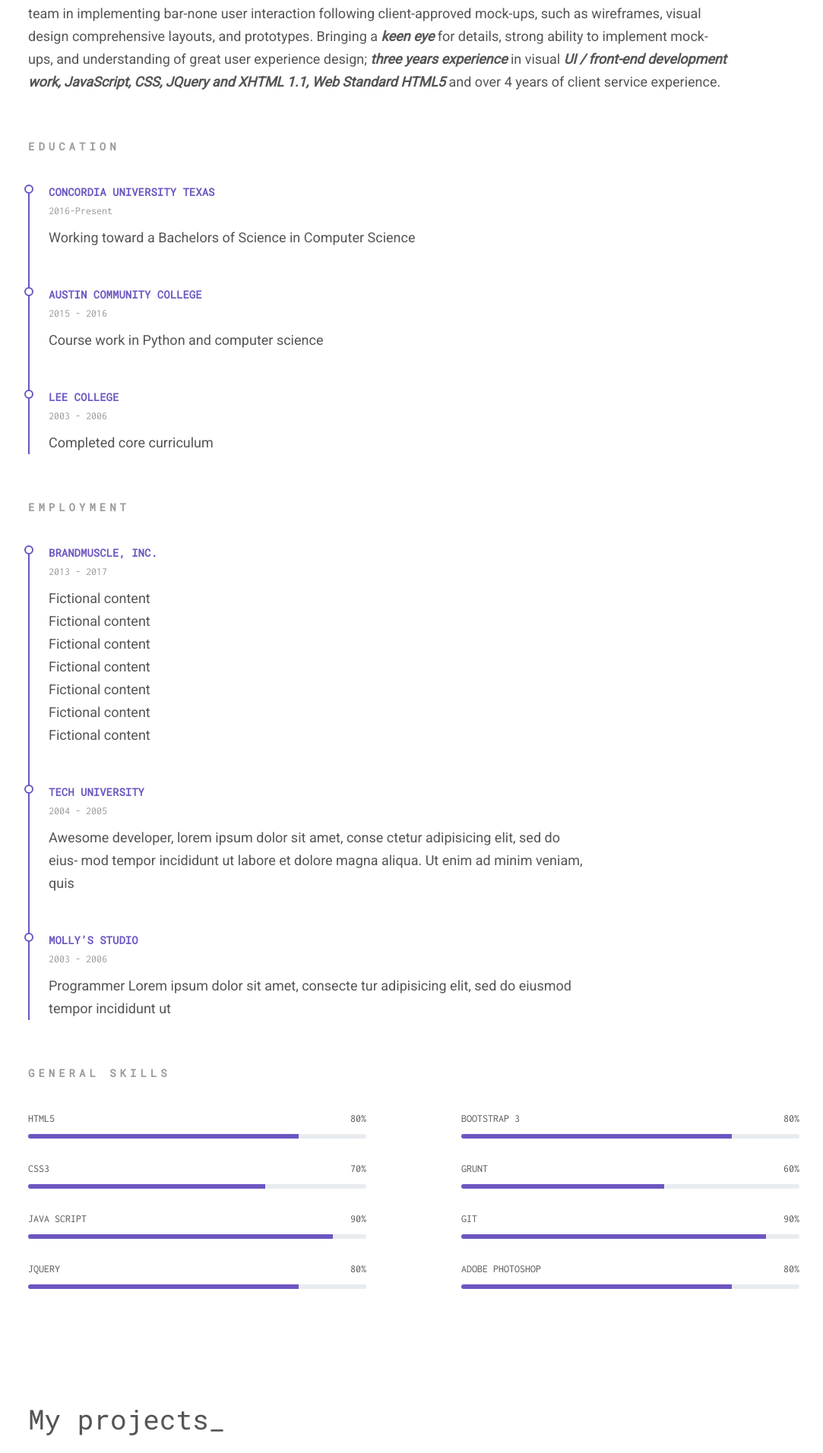
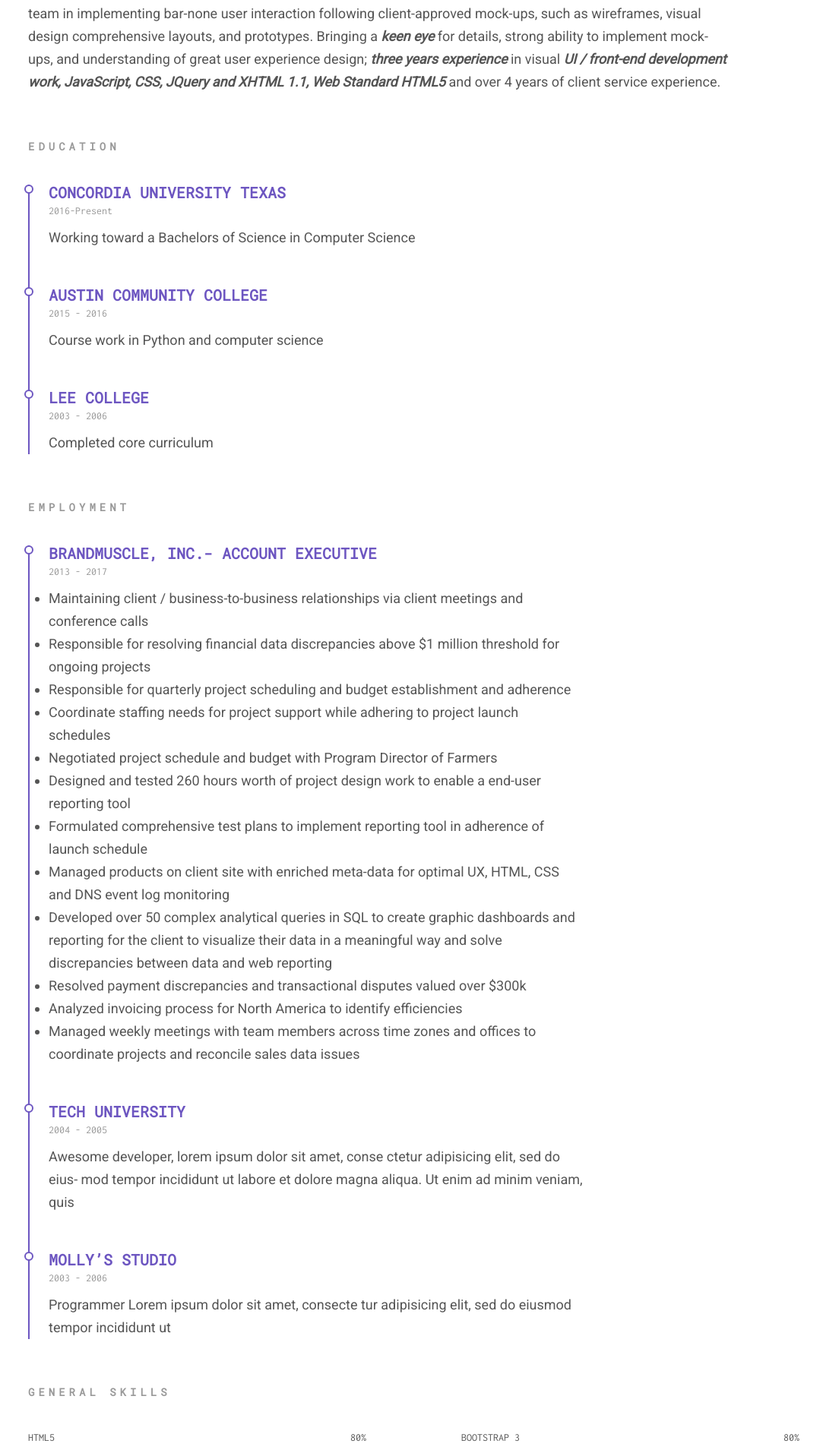
Before and after one commit to DevTrav/my_cv, a CodeIgniter app: page /my_cv/ in a window 1280 px wide. Shown: the part 1103-3016 px from the top of the page at 76% size, without its empty margins (48-1131 px from the left). Run offline with CodeIgniter, Linux system fonts and the light colour scheme; some libraries are stand-ins or nearby versions.

Commit message:
add custom font size and list style

```diff
--- a/application/views/resume.php
+++ b/application/views/resume.php
@@ -38,16 +38,24 @@
       <div class="col-md-8 section__resume resume-list">
         <h3 class="resume-list_title">employment</h3>
         <div class="resume-list__block">
-          <p class="resume-list__block-title">Brandmuscle, Inc.</p>
+          <p class="resume-list__block-title">Brandmuscle, Inc.- Account Executive</p>
           <p class="resume-list__block-date">2013 - 2017</p>
-          <ul><li>Fictional content</li>
-              <li>Fictional content</li>
-              <li>Fictional content</li>
-              <li>Fictional content</li>
-              <li>Fictional content</li>
-              <li>Fictional content</li>
-              <li>Fictional content</li>
+          <ul class="list_disc">
+              <li>Maintaining client / business-to-business relationships via client meetings and conference calls</li>
+              <li>Responsible for resolving financial data discrepancies above $1 million threshold for ongoing projects </li>
+              <li>Responsible for quarterly project scheduling and budget establishment and adherence</li>
+              <li>Coordinate staffing needs for project support while adhering to project launch schedules</li>
+              <li>Negotiated project schedule and budget with Program Director of Farmers </li>
+              <li>Designed and tested 260 hours worth of project design work to enable a end-user reporting tool</li>
+              <li>Formulated comprehensive test plans to implement reporting tool in adherence of launch schedule</li>
+              <li>Managed products on client site with enriched meta-data for optimal UX, HTML, CSS and DNS event log monitoring</li>
+              <li>Developed over 50 complex analytical queries in SQL to create graphic dashboards and reporting for the client to visualize their data in a meaningful way and solve discrepancies between data and web reporting</li>
+              <li>Resolved payment discrepancies and  transactional disputes valued over $300k</li>
+              <li>Analyzed invoicing process for North America to identify efficiencies</li>
+              <li>Managed  weekly meetings with team members across time zones and offices to coordinate projects and reconcile sales data issues</li>
+
           </ul>
+
 
 
 
--- a/assets/css/custom.css
+++ b/assets/css/custom.css
@@ -1,9 +1,6 @@
-/*
-To change this license header, choose License Headers in Project Properties.
-To change this template file, choose Tools | Templates
-and open the template in the editor.
-*/
-/*
-    Created on : Aug 19, 2018, 4:12:14 PM
-    Author     : travers
-*/
+ul.list_disc li{
+    list-style-type: disc;
+}
+.resume-list .resume-list__block-title{
+    font-size: 20px;
+}
```
